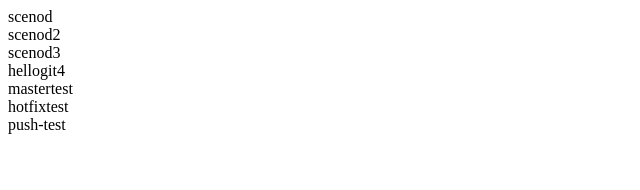
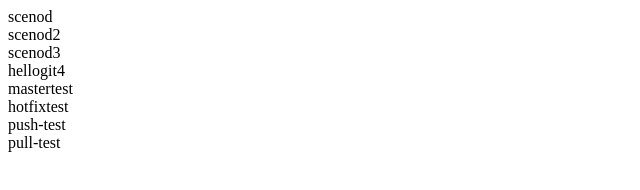
Before and after one commit to yang-lea/git-test, a plain HTML site: page index1.html in a window 1280 px wide. Shown: the full height of the page, 0-640 px from the left. Drawn offline with Linux system fonts and the light colour scheme.

Commit message:
pull commit

```diff
--- a/index1.html
+++ b/index1.html
@@ -12,5 +12,6 @@
 <div>mastertest</div>
 <div>hotfixtest</div>
 <div>push-test</div>
+  <div>pull-test</div>
 </body>
 </html>
```
